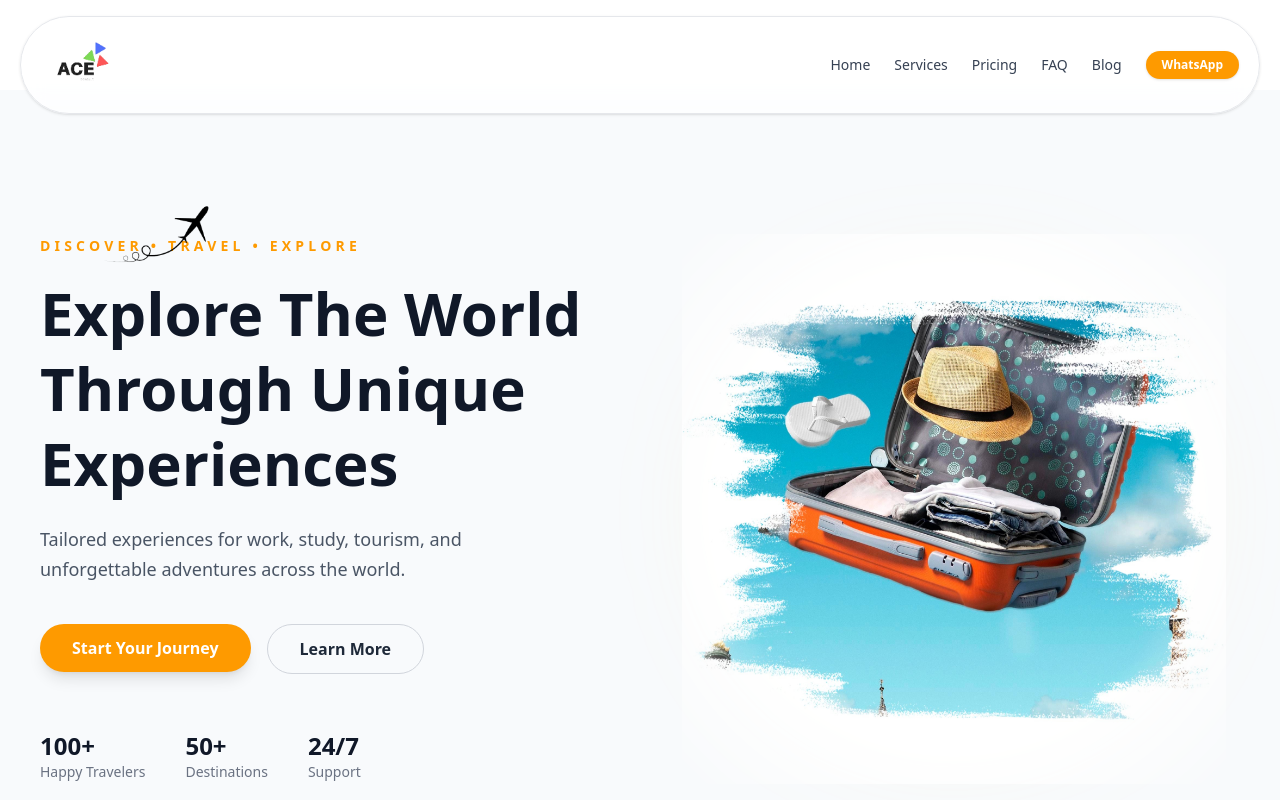
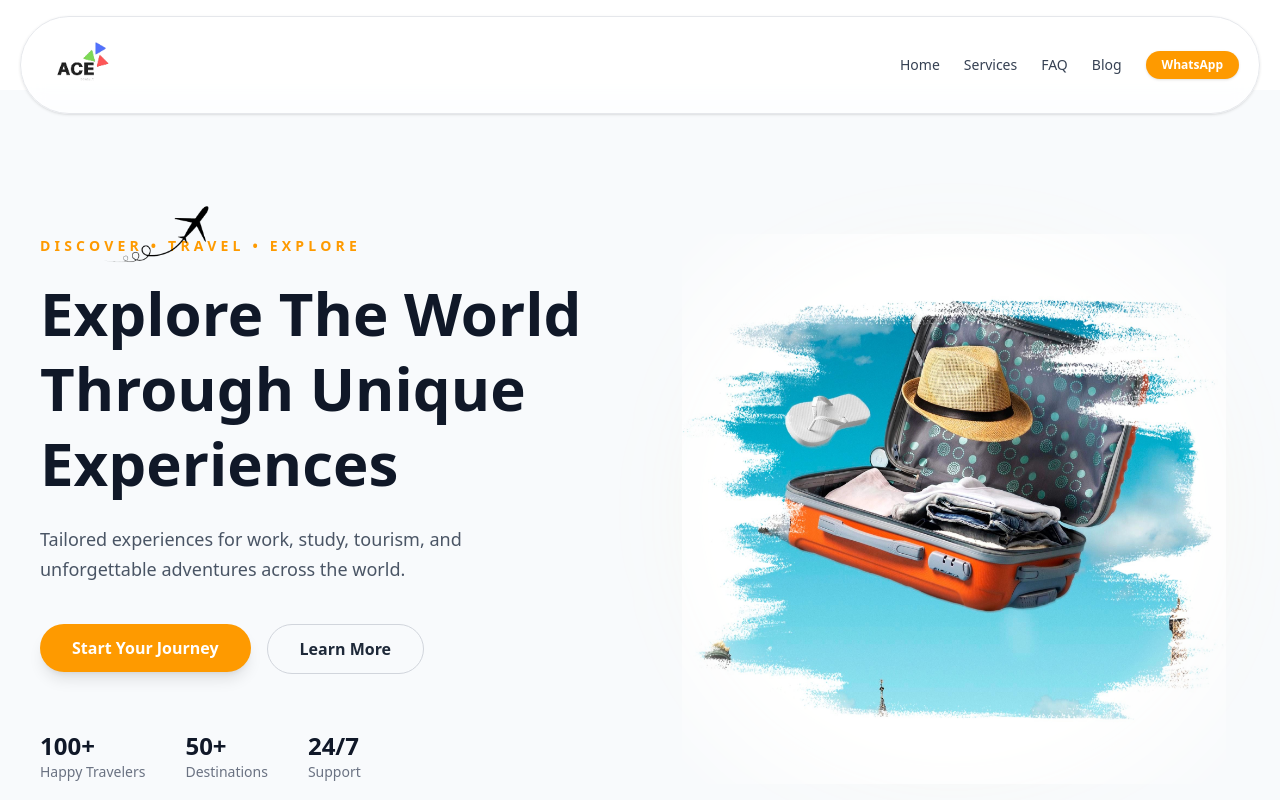
Before and after one commit to Jessica-Agorye/Ace-Edu, a React (Vite) app: page / in a window 1280 px wide. Shown: the top 800 px of the page. Built offline with nearby package versions, Linux system fonts and the light colour scheme.

Commit message:
removed pricing section and updated app and nav component

```diff
--- a/src/App.tsx
+++ b/src/App.tsx
@@ -4,7 +4,7 @@ import Home from "./pages/Home";
 import ServicesPage from "./pages/ServicesPage";
 import GetStarted from "./components/GetStarted";
 import BookCall from "./components/BookCall";
-import Pricing from "./sections/Pricing";
+// import Pricing from "./sections/Pricing";
 import FAQ from "./sections/Faq";
 import Blog from "./sections/Blog";
 import StudyAbroad from "./ServicesPages/StudyAbroad";
@@ -19,7 +19,7 @@ const App = () => {
       <Route element={<MainLayout />}>
         <Route path="/" element={<Home />} />
         <Route path="/services" element={<ServicesPage />} />
-        <Route path="/pricing" element={<Pricing />} />
+        {/* <Route path="/pricing" element={<Pricing />} /> */}
         <Route path="/faq" element={<FAQ />} />
         <Route path="/get-started" element={<GetStarted />} />
         <Route path="/book-call" element={<BookCall />} />
--- a/src/components/Navbar.tsx
+++ b/src/components/Navbar.tsx
@@ -9,7 +9,7 @@ const Navbar = () => {
     { name: "Home", path: "/" },
     // { name: "About", path: "/about" },
     { name: "Services", path: "/services" },
-    { name: "Pricing", path: "/pricing" },
+    // { name: "Pricing", path: "/pricing" },
     { name: "FAQ", path: "/faq" },
     { name: "Blog", path: "/blog" },
   ];
```
